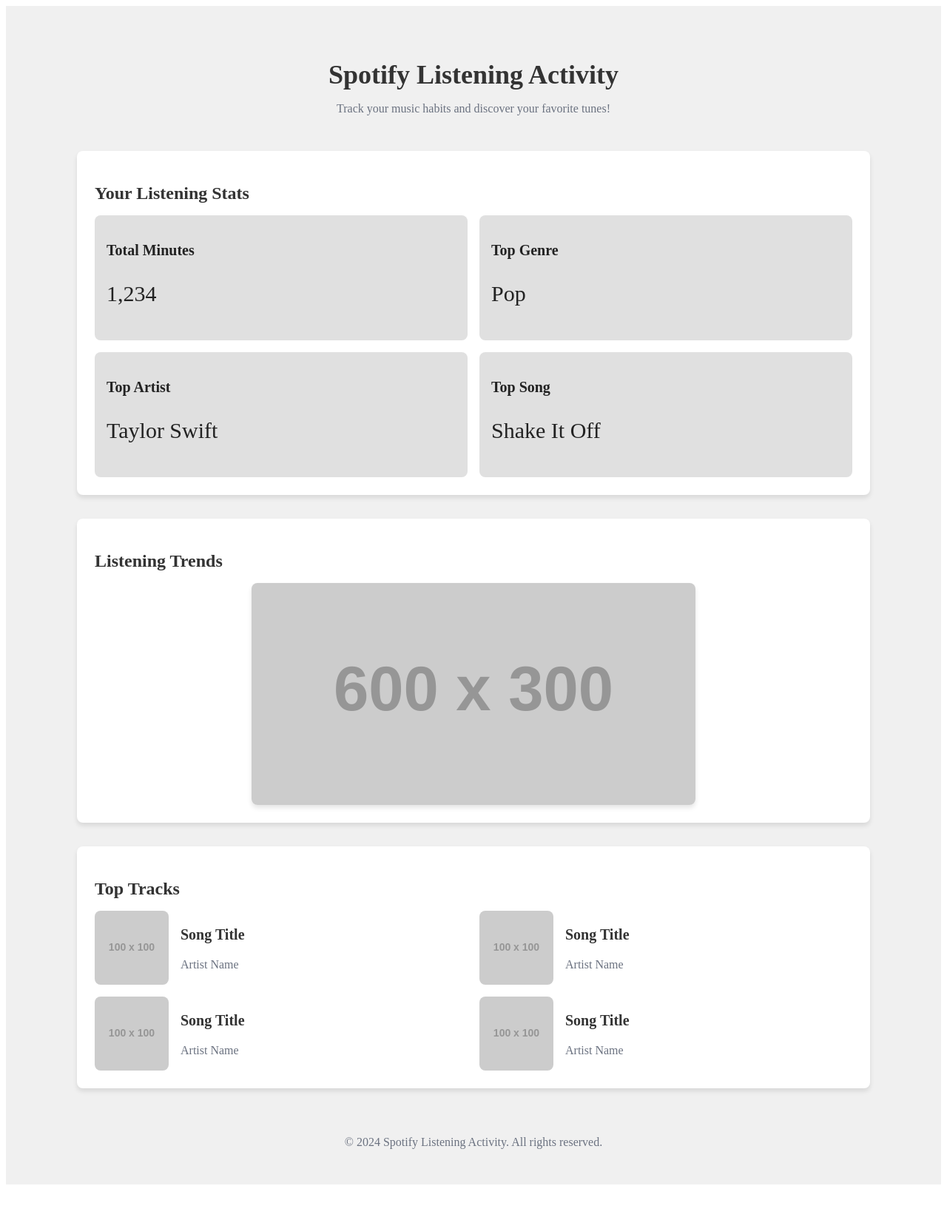
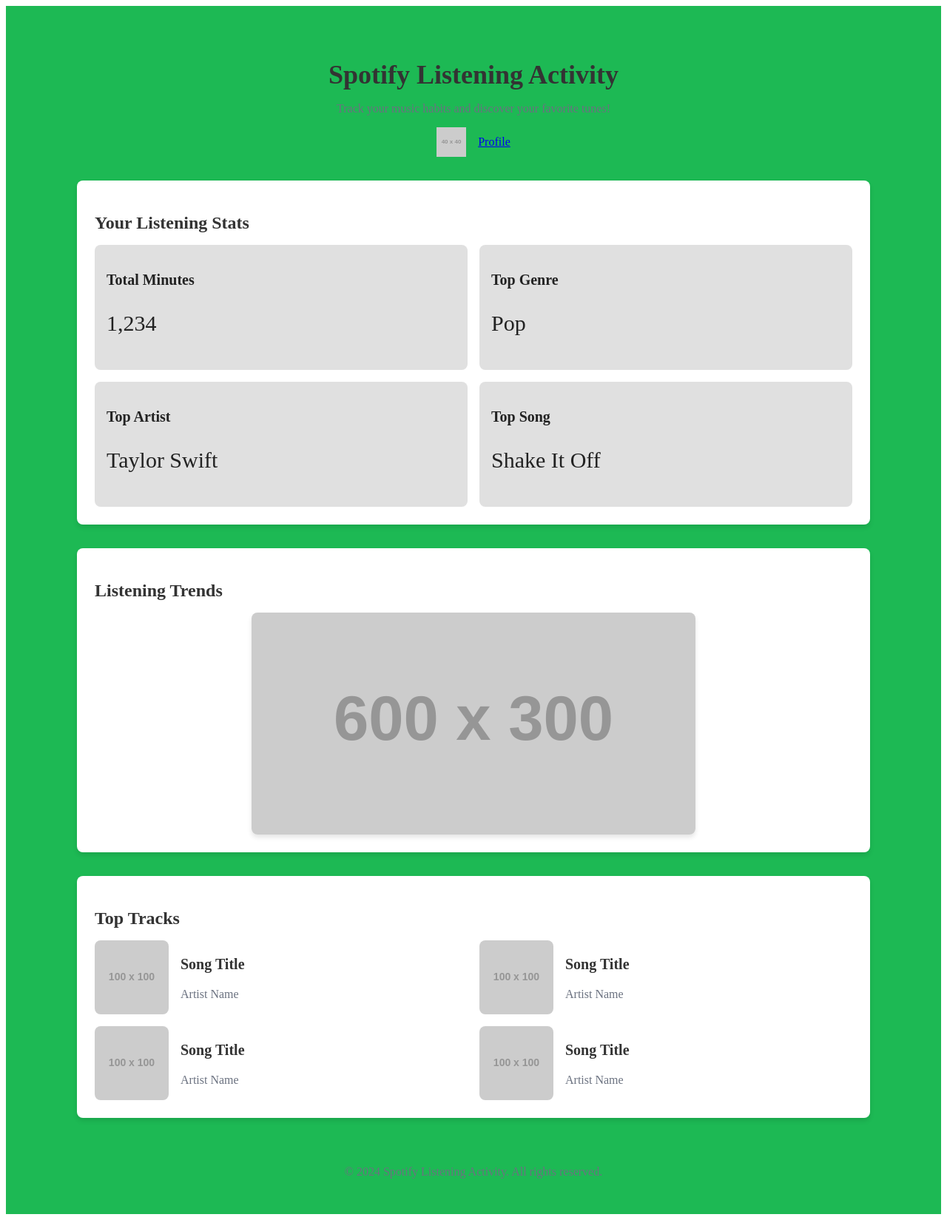
Before and after one commit to amcoolalphonce/Spotify-listening-tracker, a Django app: page / in a window 1280 px wide. Shown: the whole page at 74% size. Before the commit the page ends 1601 px from the top, so only its background shows below. Run offline with Django 5.2, Linux system fonts and the light colour scheme; grey boxes labelled with a size stand in for pictures from a placeholder-image service; some libraries are stand-ins or nearby versions.

Commit message:
Added login and profile link

```diff
--- a/analysis/templates/analysis/index.html
+++ b/analysis/templates/analysis/index.html
@@ -5,7 +5,7 @@
 }
 
 .bg-background {
-  background-color: #f0f0f0; /* Replace with the actual background color */
+  background-color: #1db954; /* Replace with the actual background color */
 }
 
 .text-foreground {
@@ -164,11 +164,17 @@
 }
 
 </style>
+<!-- Remove the styling from this html page, use a separate folder for static files.-->
 
+<!-- I need to add links for login in and profile for spotify here, call back too-->
 <div class="min-h-screen bg-background text-foreground flex flex-col items-center p-4">
     <header class="w-full max-w-4xl text-center py-8">
       <h1 class="text-4xl font-bold mb-2">Spotify Listening Activity</h1>
       <p class="text-muted-foreground">Track your music habits and discover your favorite tunes!</p>
+      <div class="flex justify-center items-center space-x-4 mt-4">
+        <img alt="login-logo" src="https://placehold.co/40x40?text=L" class="rounded-full" />
+        <a href="#" class="text-primary hover:underline">Profile</a>
+      </div>
     </header>
 
     <main class="w-full max-w-4xl flex flex-col items-center space-y-8">
```
